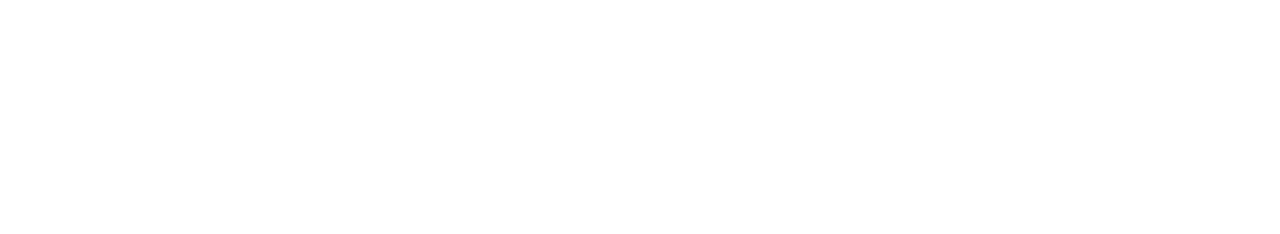
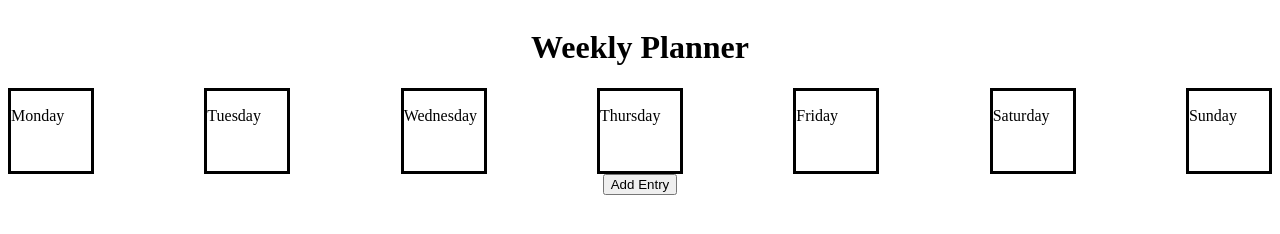
Before and after one commit to nimcastano/week-planner, a website: page index.html in a window 1280 px wide. Drawn offline with Linux system fonts and the light colour scheme.

Commit message:
made weekdays

```diff
--- a/index.html
+++ b/index.html
@@ -7,6 +7,25 @@
   <link rel="stylesheet" href="styles.css">
 </head>
 <body>
+  <div class="container">
+    <div class="row heading-title">
+      <h1 class="title">Weekly Planner</h1>
+    </div>
+    <div class="row weekdays">
+      <div class="day"><p>Monday</p></div>
+      <div class="day"><p>Tuesday</p></div>
+      <div class="day"><p>Wednesday</p></div>
+      <div class="day"><p>Thursday</p></div>
+      <div class="day"><p>Friday</p></div>
+      <div class="day"><p>Saturday</p></div>
+      <div class="day"><p>Sunday</p></div>
+    </div>
+    <div class="row">
+      <button class="add">Add Entry</button>
+    </div>
+    <div class="row"></div>
+    <div class="row"></div>
+  </div>
   <script src="main.js"></script>
 </body>
 </html>
--- a/styles.css
+++ b/styles.css
@@ -0,0 +1,20 @@
+.heading-title {
+  display: flex;
+  flex-direction: row;
+  justify-content: center;
+}
+
+.row {
+  display: flex;
+  justify-content: center;
+}
+
+.weekdays {
+  justify-content: space-between;
+}
+
+.day {
+  border: solid;
+  height: 5rem;
+  width: 5rem;
+}
```
